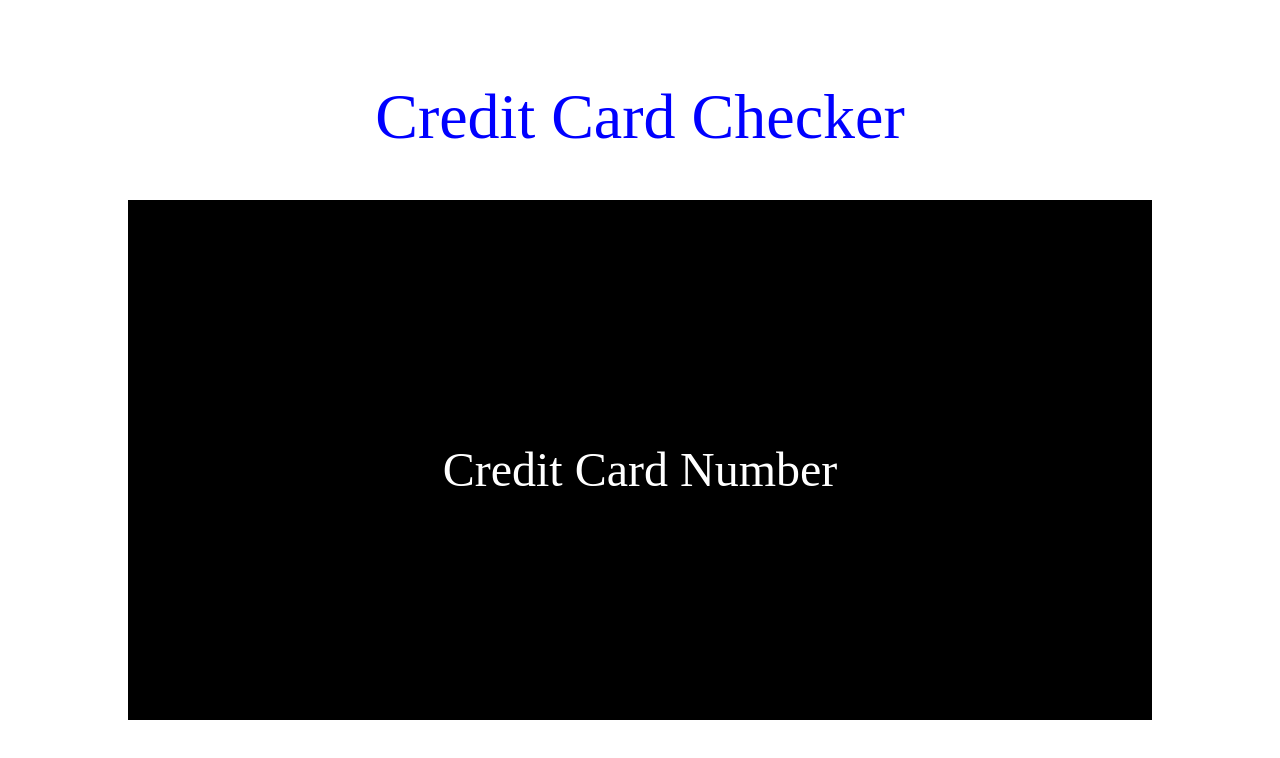
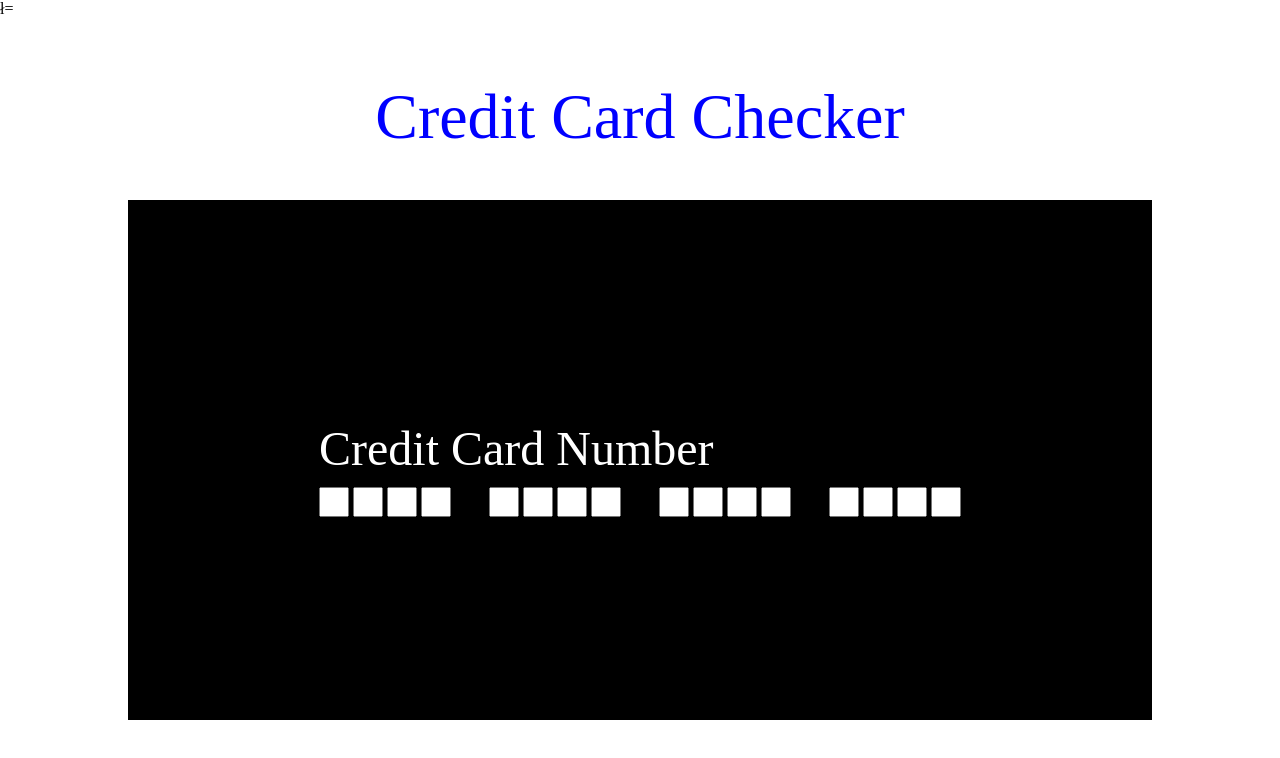
Before and after one commit to tomekgroos/creditCardChecker, a plain HTML site: page index.html in a window 1280 px wide. Drawn offline with Linux system fonts and the light colour scheme.

Commit message:
working on input

```diff
--- a/index.html
+++ b/index.html
@@ -4,7 +4,7 @@
 <meta name="viewport" content="width=device-width, initial-scale=1.0" />
 <link rel="stylesheet" href="style.css" type="text/css">
 </head>
-    <body onload="validateCard(valid1)">
+    <body>
         <header>
             <p>Credit Card Checker</p>
         </header>
@@ -12,10 +12,54 @@
             <div class="container">
                 <form>
                     <label for="cardNumber">Please enter your credit card number</label>
-                    <p>Credit Card Number</p>
+                    <form action="POST">
+                        <p>Credit Card Number</p>
+                        <div id="numbers-box"></div>
+                            <input class="single-number" id="one" type="text" maxlength="1"
+                            onkeyup="jumpNext(this, 'two')" onkeypress=""/>
+                            <input class="single-number" id="two" type="text" maxlength="1"
+                            onkeyup="jumpNext(this, 'three')"/>
+                            <input class="single-number" id="three" type="text" maxlength="1"
+                            onkeyup="jumpNext(this, 'four')"/>
+                            <input class="single-number" id="four" type="text" maxlength="1"
+                            onkeyup="jumpNext(this, 'five')" />
+                            <div class="space"></div>
+                            <input class="single-number" id="five" type="text" maxlength="1"
+                            onkeyup="jumpNext(this, 'six')"/>
+                            <input class="single-number" id="six" type="text" maxlength="1"
+                            onkeyup="jumpNext(this, 'seven')"/>
+                            <input class="single-number" id="seven" type="text" maxlength="1"
+                            onkeyup="jumpNext(this, 'eight')"/>
+                            <input class="single-number" id="eight" type="text" maxlength="1"
+                            onkeyup="jumpNext(this, 'nine')"/>
+                            <div class="space"></div>
+                            <input class="single-number" id="nine" type="text=" maxlength="1"
+                            onkeyup="jumpNext(this, 'ten')"/>
+                            <input class="single-number" id="ten" type="text" maxlength="1"
+                            onkeyup="jumpNext(this, 'eleven')"/>
+                            <input class="single-number" id="eleven" type="text" maxlength="1"
+                            onkeyup="jumpNext(this, 'twelve')"/>
+                            <input class="single-number" id="twelve" type="text" maxlength="1"
+                            onkeyup="jumpNext(this, 'thirteen')"/>
+                            <div class="space"></div>
+                            <input class="single-number" id="thirteen" type="text" maxlength="1"
+                            onkeyup="jumpNext(this, 'fourteenth')"/>
+                            <input class="single-number" id="fourteenth" type="text" maxlength="1"
+                            onkeyup="jumpNext(this, 'fifteenth')"/>
+                            <input class="single-number" id="fifteenth" type="text" maxlength="1"
+                            onkeyup="jumpNext(this, 'sixteenth')"/>
+                            <input class="single-number" id="sixteenth" type="text" maxlength="1" />
+                        </div>
+
+                    </form>
+
                 </form>
             </div>
         </section>
+
+
     </body>
 
 </html>
+
+ł=
--- a/main.js
+++ b/main.js
@@ -72,11 +72,27 @@ const validateCard = (arr) => {
 /* validateCard(valid1);
 validateCard(invalid1); */
 
-let cardCounter = 0;
+/* let cardCounter = 0;
 
 batch.forEach((card) => {
-  cardCounter++;
+  cardCounter++; */
 
 
-  console.log(`Validation for the ${cardCounter} card: ${validateCard(card)}`)
-});
+/*   console.log(`Validation for the ${cardCounter} card: ${validateCard(card)}`)
+}); */
+
+// jump to the next number
+
+const jumpNext = (box, nextBox) => {
+  let boxLength = box.value.length;
+  let maxLength = box.getAttribute("maxlength");
+  if(boxLength == maxLength){
+    document.getElementById(nextBox).focus();
+  }
+  console.log(box);
+  console.log(nextBox);
+}
+
+const backSpace = (field, prevField) =>{
+
+}
--- a/style.css
+++ b/style.css
@@ -42,3 +42,18 @@ section p {
     height: 100%;
     background-color: black;
 }
+
+.numbers-box{
+    width: 100%;
+}
+
+.single-number{
+    width: 30px;
+    height: 30px;
+}
+
+.space{
+    width: 30px;
+    height: 30px;
+    display: inline-block;
+}
```
